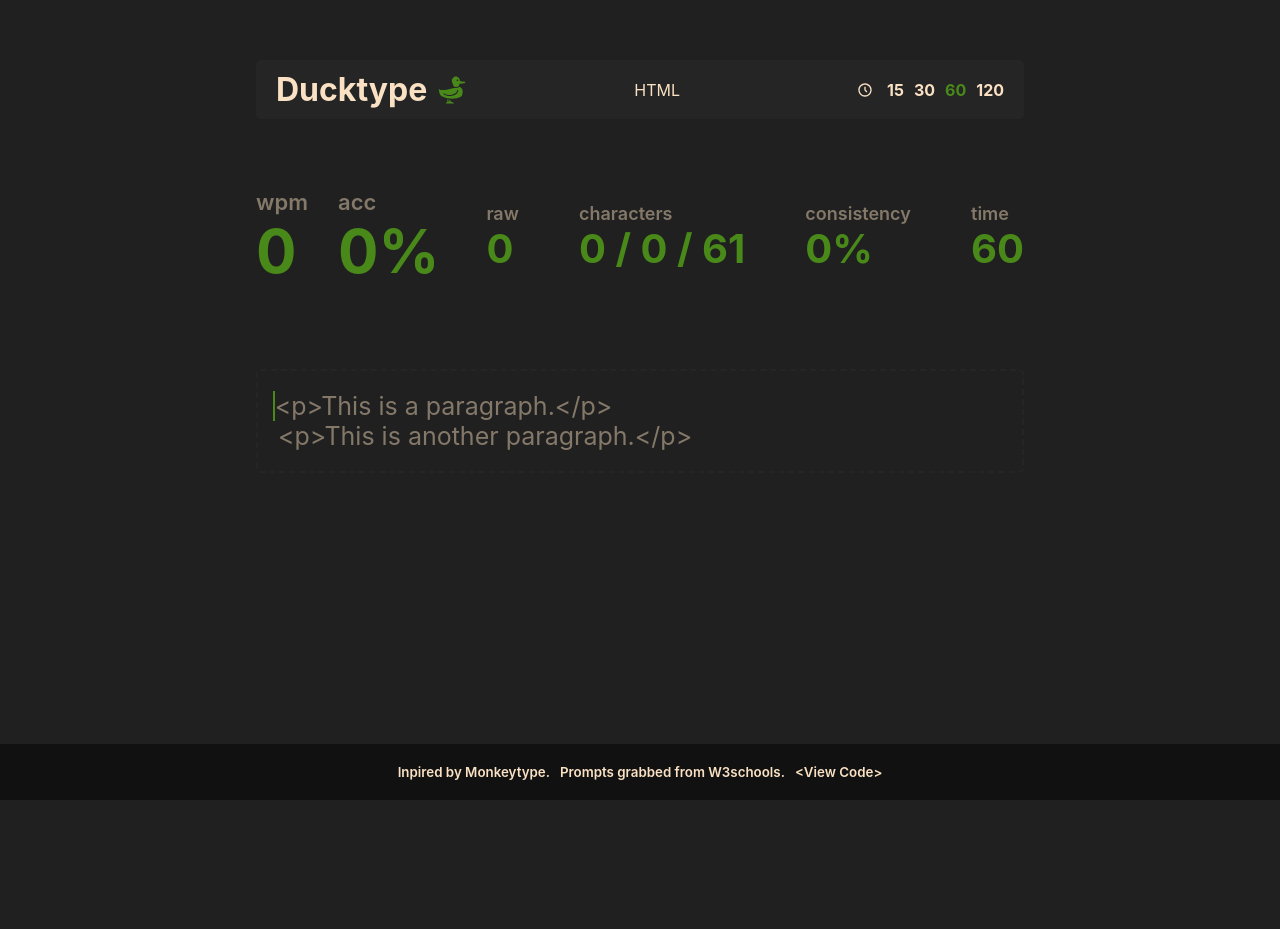
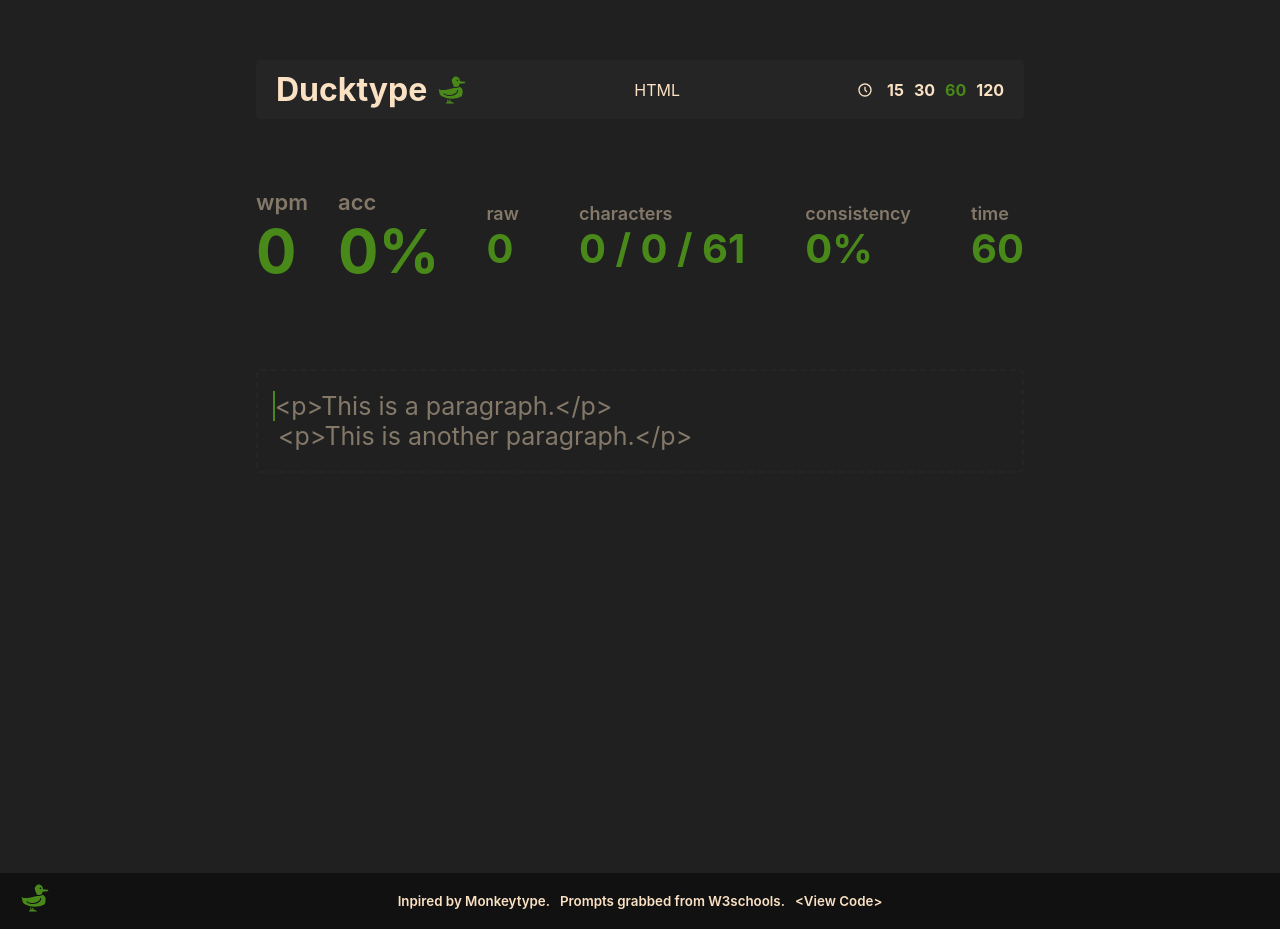
Before and after one commit to CoreyRobinsonDev/ducktype, a Next.js app: page / in a window 1280 px wide. Before the commit the page ends 800 px from the top, so only its background shows below. Built offline with nearby package versions, Linux system fonts and the light colour scheme.

Commit message:
updated footer styles

```diff
--- a/components/Footer.tsx
+++ b/components/Footer.tsx
@@ -1,7 +1,9 @@
+import { GiDuck } from "react-icons/gi";
 import styles from "../styles/footer.module.css";
 
 const Footer = () => {
   return <footer className={styles.container}>
+    <span className={styles.duck}><GiDuck/></span>
     <small className={styles.text}>Inpired by <a href="https://monkeytype.com/" target="_blank" rel="noreferrer">Monkeytype.</a></small>
     <small className={styles.text}>Prompts grabbed from <a href="https://www.w3schools.com/" target="_blank" rel="noreferrer">W3schools.</a></small>
     <small className={styles.text}><a href="https://github.com/CoreyRobinsonDev/ducktype" target="_blank" rel="noreferrer">{"<View Code>"}</a></small>
--- a/pages/index.tsx
+++ b/pages/index.tsx
@@ -56,7 +56,6 @@
   }, [time, hasStarted, initialTime])
 
   const handleKeyDown = (e: any) => {
-    e.preventDefault();
 
     switch (e.key) {
       case "F5":
@@ -72,6 +71,7 @@
         typeDispatch({type: "calculate raw wpm", payload: initialTime - time})
         break;
       case "Tab":
+        e.preventDefault();
         e.key = " ";
         textDispatch({ type: "add character", payload: e.key });
       case "Enter":
--- a/styles/footer.module.css
+++ b/styles/footer.module.css
@@ -1,13 +1,12 @@
 .container {
-  position: absolute;
-  bottom: 0;
-  left: 0;
+  position: relative;
   display: flex;
   justify-content: center;
   gap: 1rem;
   width: 100%;
   background-color: #111;
   padding: 2rem;
+  margin-top: 50vh;
 }
 
 .text {
@@ -18,3 +17,11 @@
 .text > a:hover {
   color: var(--main-color);
 }
+
+.duck {
+  position: absolute;
+  top: 10px;
+  left: 20px;
+  color: var(--main-color);
+  font-size: 3rem;
+}
```
